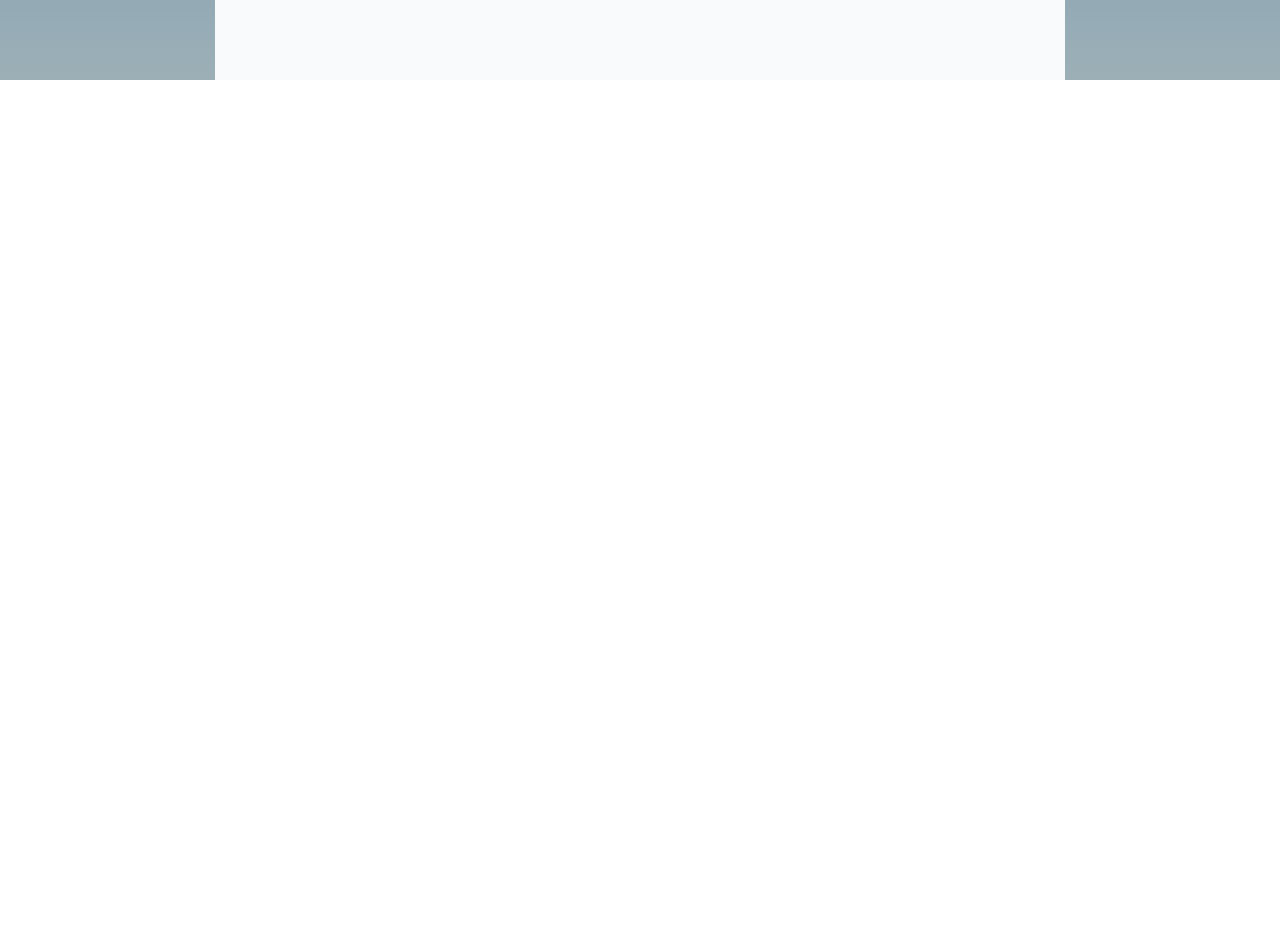
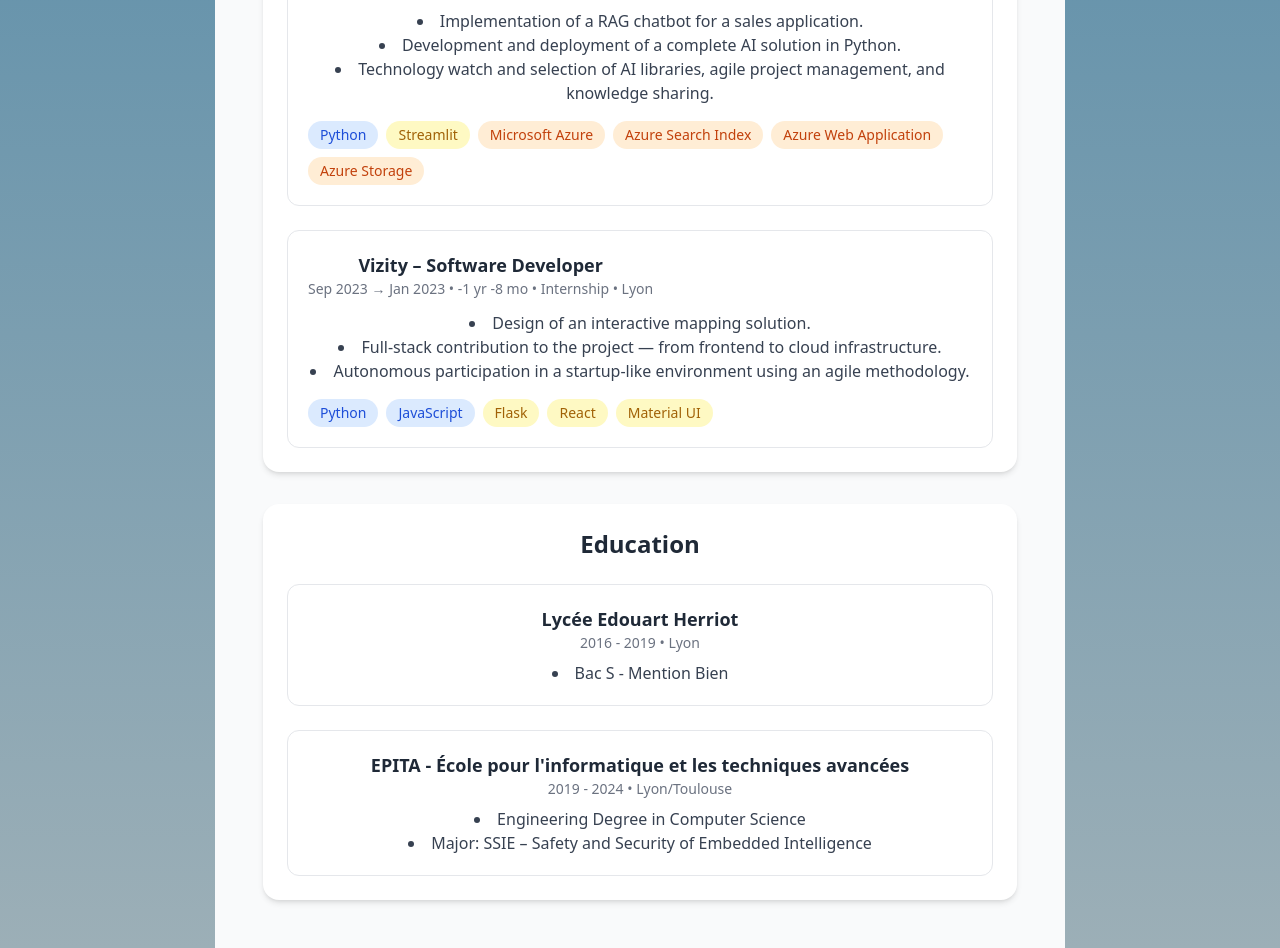
Before and after one commit to Valpoli/my-portfolio, a React (Vite) app: page / in a window 1280 px wide. Shown: the part 720-1668 px from the top of the page. Before the commit the page ends 800 px from the top, so only its background shows below. Built offline with nearby package versions, Linux system fonts and the light colour scheme.

Commit message:
feat: base of experiences descriptions

```diff
--- a/src/components/Experiences.jsx
+++ b/src/components/Experiences.jsx
@@ -1,3 +1,185 @@
 export default function Experiences(){
-    return <div>Experiences</div>
+
+    const experiences = {
+        wobz : {
+            enterprise : "Wobz (Exens consultant)",
+            logo_enterprise : "../src/assets/tech_icon/git_icon.png",
+            job : "Software Developer",
+            missions: [
+                "Development of an IoT solution in Python designed for RFID chip reading.",
+                "Supervision of 30 connected devices, including user feedback, automated testing, and technical documentation.",
+                "Active participation in development within an agile team (sprints, daily meetings, code reviews)."
+            ],
+            stack: {
+                languages : ["Python", "C", "C++"],
+                frameworks : ["Flask", "Arduino"],
+                tools : null
+            },
+            localisation : "St-Priest",
+            country : "France",
+            contract : "CDI",
+            begining : new Date(2025, 1, 10),
+            end: new Date(2025, 7, 29)
+        },
+        rtruck : {
+            enterprise : "Renault Trucks",
+            logo_enterprise : "../src/assets/tech_icon/git_icon.png",
+            job : "Software Developer",
+            missions: [
+                "Implementation of a RAG chatbot for a sales application.",
+                "Development and deployment of a complete AI solution in Python.",
+                "Technology watch and selection of AI libraries, agile project management, and knowledge sharing."
+            ],
+            stack: {
+                languages : ["Python"],
+                frameworks : ["Streamlit"],
+                tools : ["Microsoft Azure", "Azure Search Index", "Azure Web Application", "Azure Storage"],
+            },
+            localisation : "Venissieux",
+            country : "France",
+            contract : "Internship",
+            begining : new Date(2024, 2, 4),
+            end: new Date(2024, 8, 7)
+        },
+        vizity : {
+            enterprise : "Vizity",
+            logo_enterprise : "../src/assets/tech_icon/git_icon.png",
+            job : "Software Developer",
+            missions: [
+                "Design of an interactive mapping solution.",
+                "Full-stack contribution to the project — from frontend to cloud infrastructure.",
+                "Autonomous participation in a startup-like environment using an agile methodology."
+            ],
+            stack: {
+                languages : ["Python", "JavaScript"],
+                frameworks : ["Flask", "React", "Material UI"],
+                tools : null
+            },
+            localisation : "Lyon",
+            country : "France",
+            contract : "Internship",
+            begining : new Date(2023, 8, 11),
+            end: new Date(2023, 0, 12)
+        }
+    }
+
+    const educations = {
+        sup : {
+            location : "Lyon",
+            years : "2016 - 2019",
+            school : "Lycée Edouart Herriot",
+            info : ["Bac S - Mention Bien"]
+        },
+        highschool : {
+            location : "Lyon/Toulouse",
+            years : "2019 - 2024",
+            school : "EPITA - École pour l'informatique et les techniques avancées",
+            info : [
+                    "Engineering Degree in Computer Science",
+                    "Major: SSIE – Safety and Security of Embedded Intelligence"
+                ]
+        }
+    }
+
+    const stackColor = {
+        languages: "bg-blue-100 text-blue-700",
+        frameworks: "bg-yellow-100 text-yellow-700",
+        tools: "bg-orange-100 text-orange-700",
+    };
+
+    const formatDate = (date) =>
+        date.toLocaleDateString("en-US", { month: "short", year: "numeric" });
+
+     const calculateDuration = (start, end) => {
+        const months =
+        (end.getFullYear() - start.getFullYear()) * 12 +
+        (end.getMonth() - start.getMonth());
+        const years = Math.floor(months / 12);
+        const remainingMonths = months % 12;
+        return `${years ? years + " yr " : ""}${remainingMonths ? remainingMonths + " mo" : ""}`;
+    };
+
+      return (
+        <div className="flex flex-col items-center gap-8 p-8 bg-gray-50 text-gray-800">
+        {/* --- Job Experiences --- */}
+        <div className="w-full max-w-5xl bg-white rounded-2xl shadow-md hover:shadow-lg transition-shadow duration-300 p-6">
+            <h2 className="text-2xl font-bold mb-6 text-center">Job Experiences</h2>
+
+            <div className="flex flex-col gap-6">
+            {Object.values(experiences).map((exp, i) => (
+                <div
+                key={i}
+                className="border border-gray-200 rounded-xl p-5 hover:shadow-md transition-shadow duration-300 bg-white"
+                >
+                <div className="flex flex-col sm:flex-row items-center sm:items-start gap-4">
+                    {exp.logo && (
+                    <img
+                        src={exp.logo}
+                        alt={exp.enterprise}
+                        className="w-16 h-16 object-contain"
+                    />
+                    )}
+                    <div className="flex flex-col">
+                    <h3 className="text-lg font-semibold">
+                        {exp.enterprise} – {exp.job}
+                    </h3>
+                    <p className="text-gray-500 text-sm">
+                        {formatDate(exp.begining)} → {formatDate(exp.end)} •{" "}
+                        {calculateDuration(exp.begining, exp.end)} • {exp.contract} •{" "}
+                        {exp.localisation}
+                    </p>
+                    </div>
+                </div>
+
+                <ul className="list-disc list-inside mt-3 text-gray-700">
+                    {exp.missions.map((m, idx) => (
+                    <li key={idx}>{m}</li>
+                    ))}
+                </ul>
+
+                {/* Stack */}
+                <div className="flex flex-wrap gap-2 mt-4">
+                    {Object.entries(exp.stack).map(([type, elements]) =>
+                    elements?.map((el, idx) => (
+                        <span
+                        key={idx}
+                        className={`px-3 py-1 text-sm font-medium rounded-full ${
+                            stackColor[type] || stackColor.languages
+                        }`}
+                        >
+                        {el}
+                        </span>
+                    ))
+                    )}
+                </div>
+                </div>
+            ))}
+            </div>
+        </div>
+
+        {/* --- Education --- */}
+        <div className="w-full max-w-5xl bg-white rounded-2xl shadow-md hover:shadow-lg transition-shadow duration-300 p-6">
+            <h2 className="text-2xl font-bold mb-6 text-center">Education</h2>
+
+            <div className="flex flex-col gap-6">
+            {Object.values(educations).map((edu, i) => (
+                <div
+                key={i}
+                className="border border-gray-200 rounded-xl p-5 hover:shadow-md transition-shadow duration-300 bg-white"
+                >
+                <h3 className="text-lg font-semibold">{edu.school}</h3>
+                <p className="text-gray-500 text-sm">
+                    {edu.years} • {edu.location}
+                </p>
+                <ul className="list-disc list-inside mt-2 text-gray-700">
+                    {edu.info.map((info, idx) => (
+                    <li key={idx}>{info}</li>
+                    ))}
+                </ul>
+                </div>
+            ))}
+            </div>
+        </div>
+        </div>
+    );
 }
```
